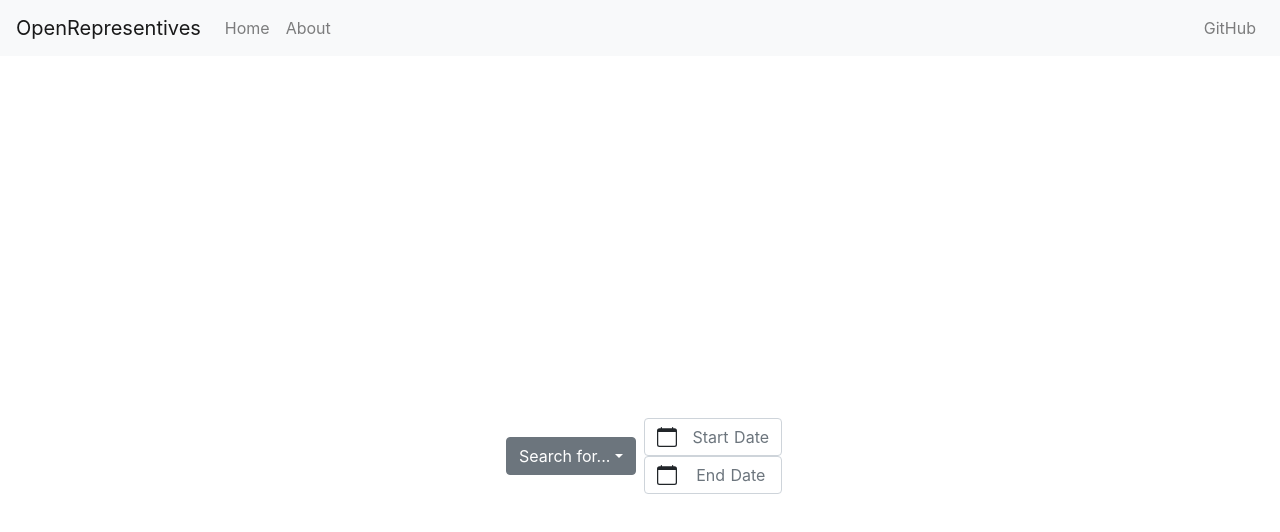
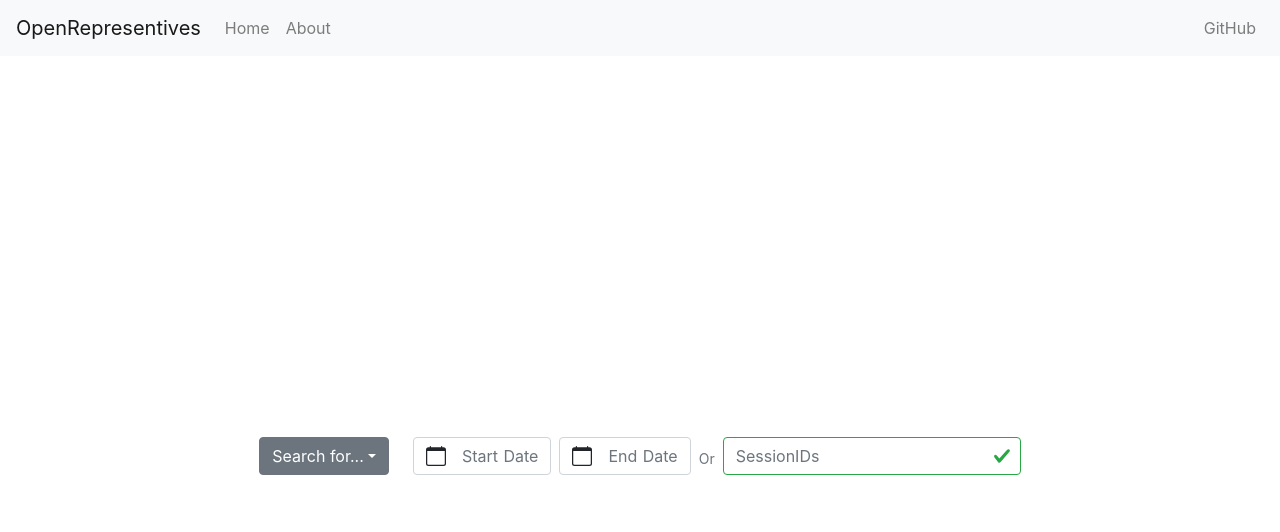
Before and after one commit to hegerdes/OpenRepresentatives-frontend, a Nuxt app: page / in a window 1280 px wide. Shown: the top 532 px of the page. Built offline with nearby package versions, Linux system fonts and the light colour scheme.

Commit message:
Added new session form

```diff
--- a/pages/index.vue
+++ b/pages/index.vue
@@ -7,7 +7,7 @@
     </div>
     <div class="container">
       <div id="dropdown-search">
-        <b-dropdown :text="searchMsg" class="m-md-2">
+        <b-dropdown :text="searchMsg" class="mb-2 mr-sm-4 mb-sm-0">
           <b-dropdown-item v-for="query in querys" :key="query.text" @click="searchSelected(query.text)">
             {{ query.text }}
             <b-dropdown-divider />
@@ -15,20 +15,43 @@
         </b-dropdown>
       </div>
       <div id="session-search-options">
+        <b-form inline @submit.stop.prevent>
+          <label class="sr-only" for="inline-form-input-start-date">Start Date</label>
           <b-form-datepicker
             id="start-datepicker"
             v-model="startDate"
+            class="mb-2 mr-sm-2 mb-sm-0"
             :date-disabled-fn="dateDisabled"
             locale="de"
             placeholder="Start Date"
           />
+          <label class="sr-only" for="inline-form-input-end-date">End Date</label>
           <b-form-datepicker
             id="end-datepicker"
             v-model="endDate"
+            class="mb-2 mr-sm-2 mb-sm-0"
             :date-disabled-fn="dateDisabled"
             locale="de"
             placeholder="End Date"
           />
+          <b-form-text id="input-session-info" class="mb-2 mr-sm-2 mb-sm-0">
+            Or
+          </b-form-text>
+          <label class="sr-only" for="inline-form-input-session">SessionSearch</label>
+          <b-form-input
+            id="session-search-in"
+            v-model="sessionIndices"
+            name="session-imput-1"
+            :state="sessionState('name')"
+            aria-describedby="input-live-feedback"
+            placeholder="SessionIDs"
+            trim
+          />
+          <!-- This will only be shown if the preceding input has an invalid state -->
+          <b-form-invalid-feedback id="input-live-feedback" class="mb-2 mr-sm-2 mb-sm-0">
+            Enter at least 3 letters
+          </b-form-invalid-feedback>
+        </b-form>
       </div>
     </div>
   </div>
@@ -48,6 +71,7 @@ export default Vue.extend({
       searchMsg: 'Search for...',
       startDate: '',
       endDate: '',
+      sessionIndices: '',
       querys: [
         { text: 'Sessions' },
         { text: 'Talks' },
@@ -57,7 +81,15 @@ export default Vue.extend({
       ]
     }
   },
+  computed: {
+    sessionStateOld () {
+      return false
+    }
+  },
   methods: {
+    sessionState (_session: String) {
+      return true
+    },
     dateDisabled (_ymd: String, date: Date) {
       // Disable weekends (Sunday = `0`, Saturday = `6`) and
       // disable days that fall on the 13th of the month
```
Lines whose indentation alone changed are shown as unchanged.
